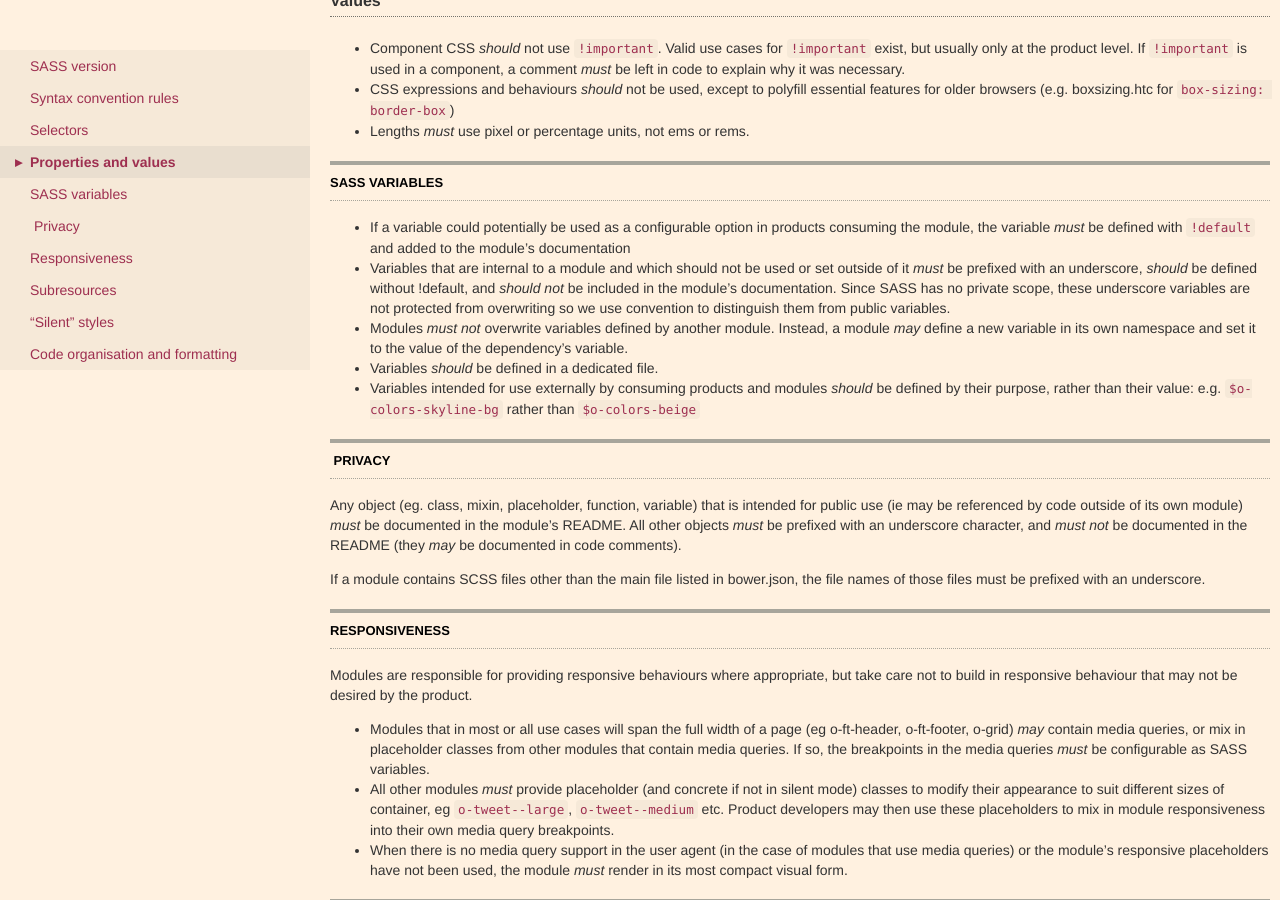
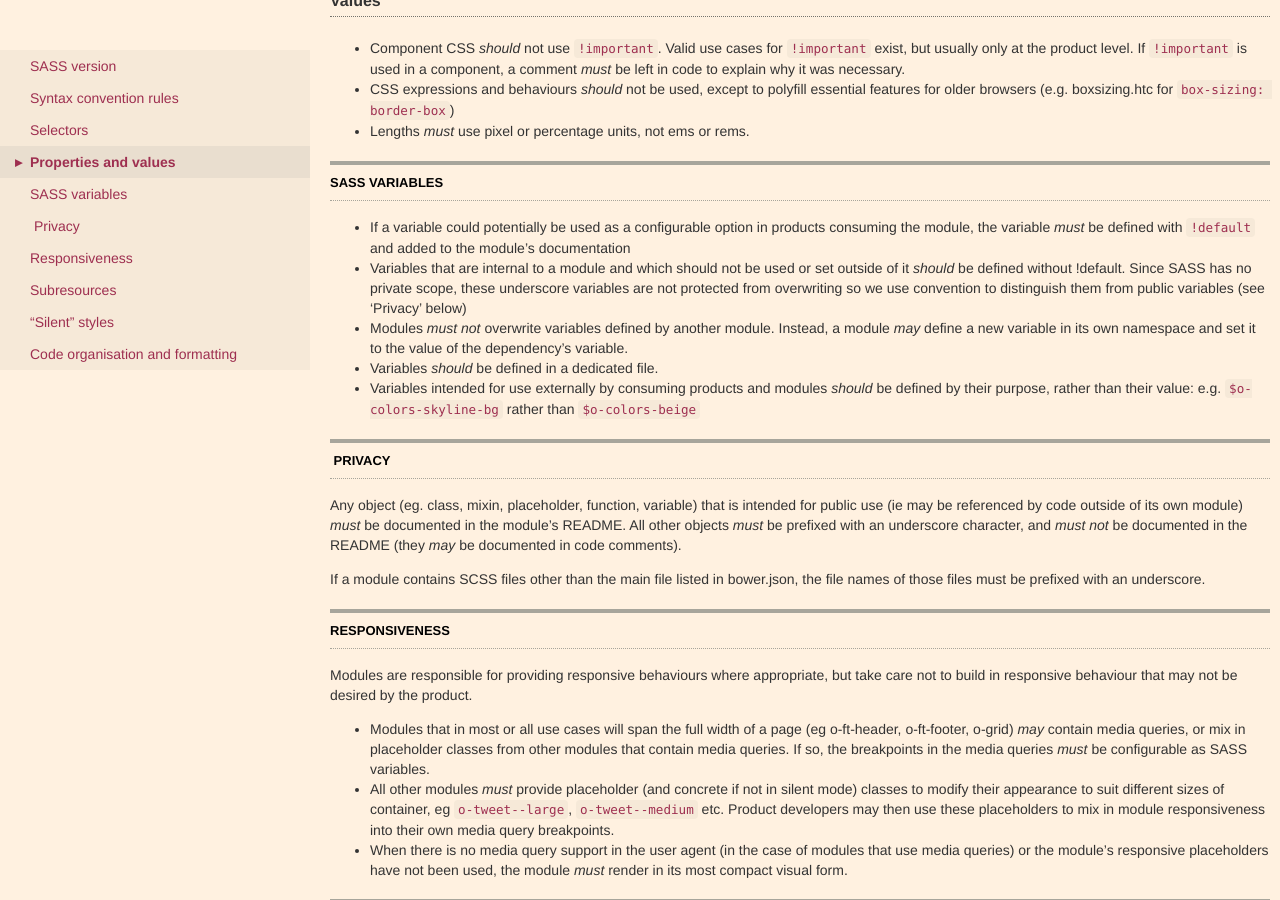
Before and after one commit to Financial-Times/ft-origami, a Jekyll site: the page built from docs/syntax/scss.md, in a window 1280 px wide and 900 px high, scrolled down 3790 px. Built offline with Jekyll 4.4.1, drawn with Linux system fonts in a browser that asks for light colours; some web fonts are replaced.

Commit message:
Sync up existing rules with new privacy section

```diff
--- a/docs/syntax/scss.md
+++ b/docs/syntax/scss.md
@@ -193,7 +193,7 @@ Where necessary, components *may* provide style rules targeted at specific user
 ## SASS variables
 
 * If a variable could potentially be used as a configurable option in products consuming the module, the variable *must* be defined with `!default` and added to the module's documentation
-* Variables that are internal to a module and which should not be used or set outside of it *must* be prefixed with an underscore, *should* be defined without !default, and *should not* be included in the module's documentation.  Since SASS has no private scope, these underscore variables are not protected from overwriting so we use convention to distinguish them from public variables.
+* Variables that are internal to a module and which should not be used or set outside of it *should* be defined without !default.  Since SASS has no private scope, these underscore variables are not protected from overwriting so we use convention to distinguish them from public variables (see 'Privacy' below)
 * Modules *must not* overwrite variables defined by another module.  Instead, a module *may* define a new variable in its own namespace and set it to the value of the dependency's variable.
 * Variables *should* be defined in a dedicated file.
 * Variables intended for use externally by consuming products and modules *should* be defined by their purpose, rather than their value: e.g. `$o-colors-skyline-bg` rather than `$o-colors-beige`
```
